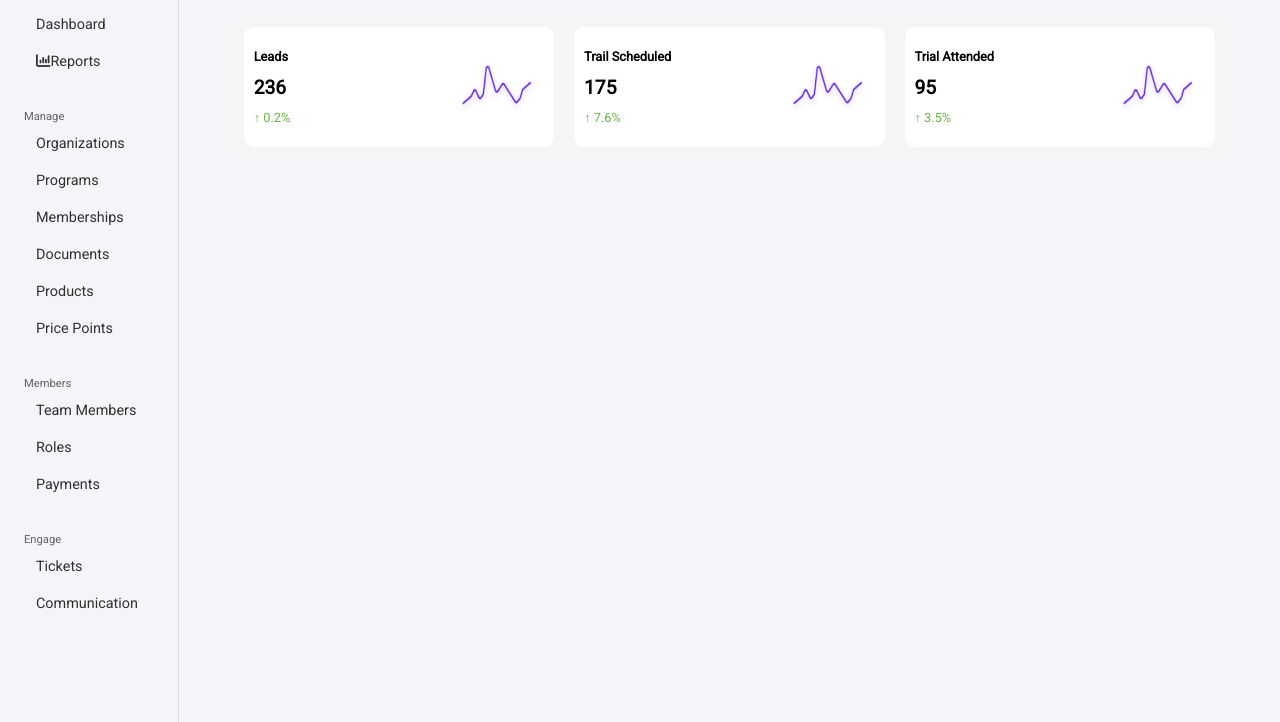
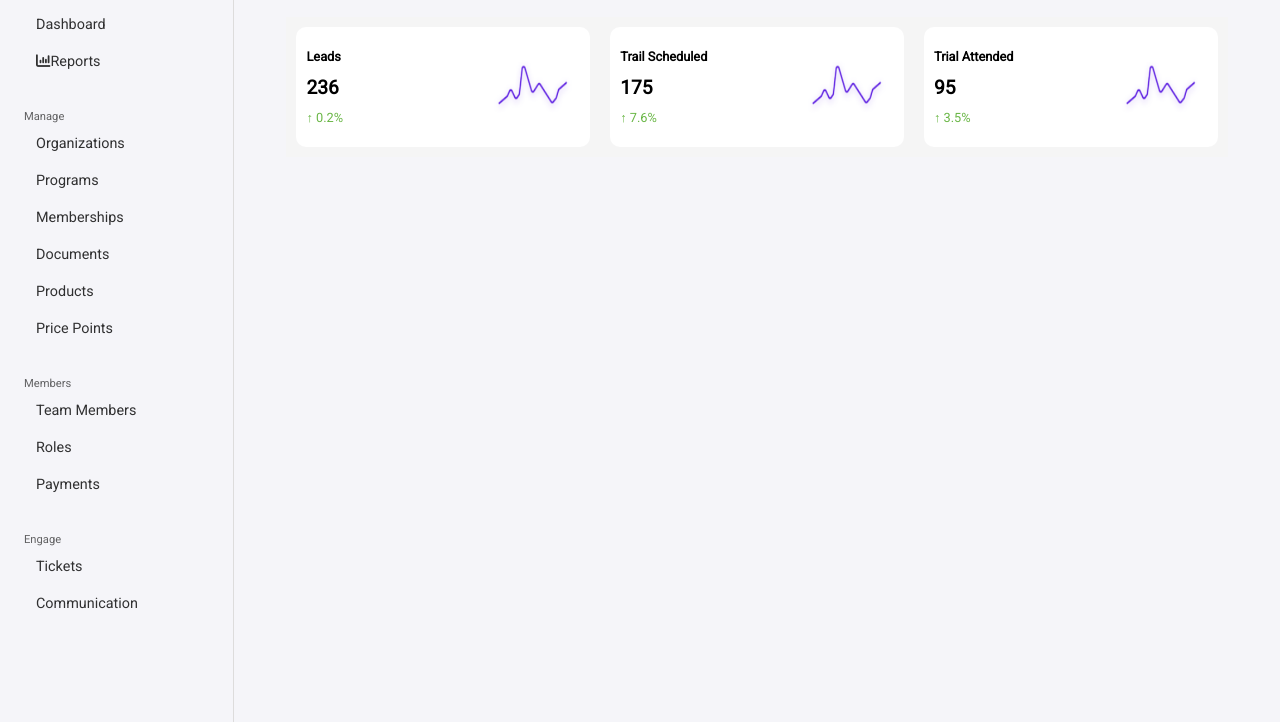
Before and after one commit to evcgit/dashboard, a plain HTML site: page index.html in a window 1280 px wide. Shown: the part 78-800 px from the top of the page. Drawn offline with Linux system fonts and the light colour scheme.

Commit message:
sidebar adjust

```diff
--- a/style.scss
+++ b/style.scss
@@ -14,7 +14,7 @@ body {
 
 .sidebarContainer{
     margin-left: 3vh;
-    width: 12%;
+    width: 20%;
     height: 100vh;
     border-right: solid rgb(221, 220, 220) 1px;
 
```
Also changed, not shown: style.css.
